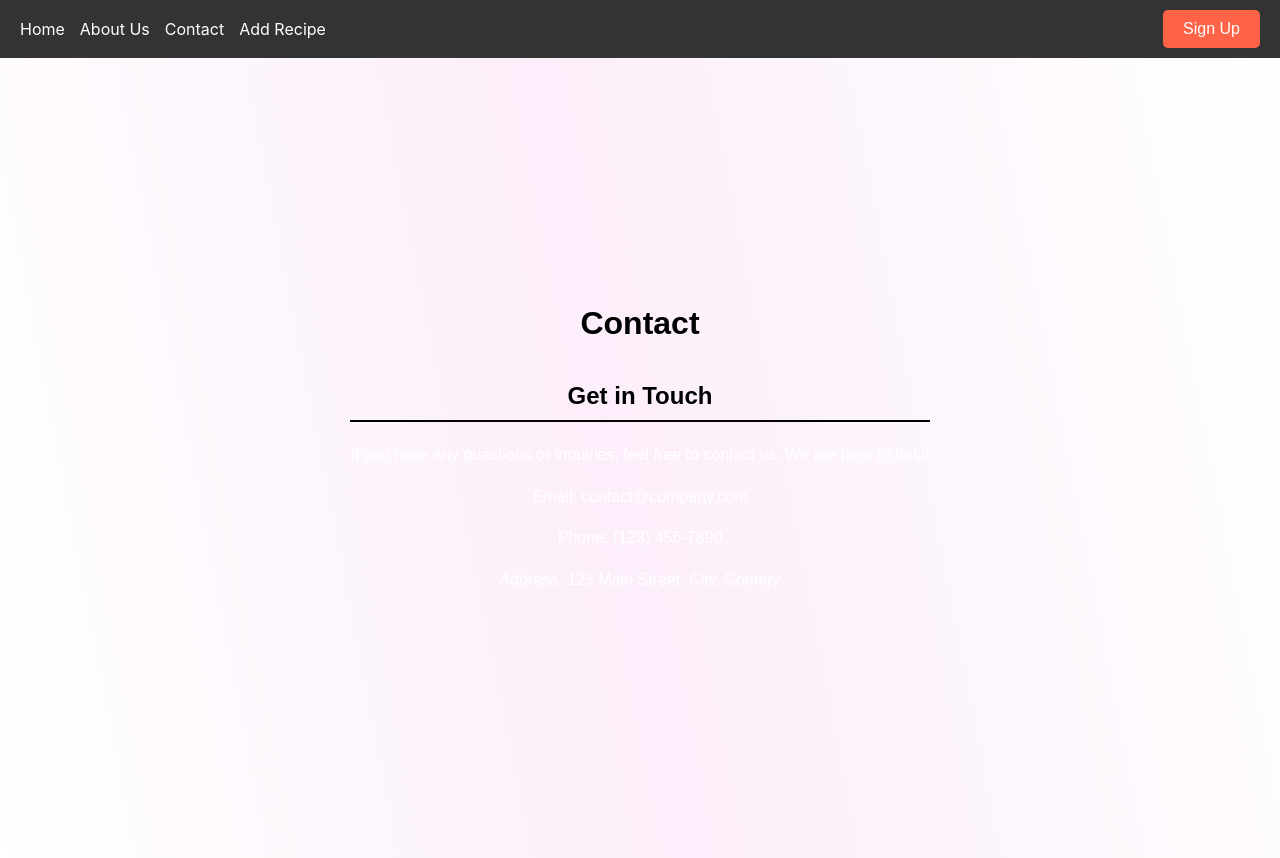
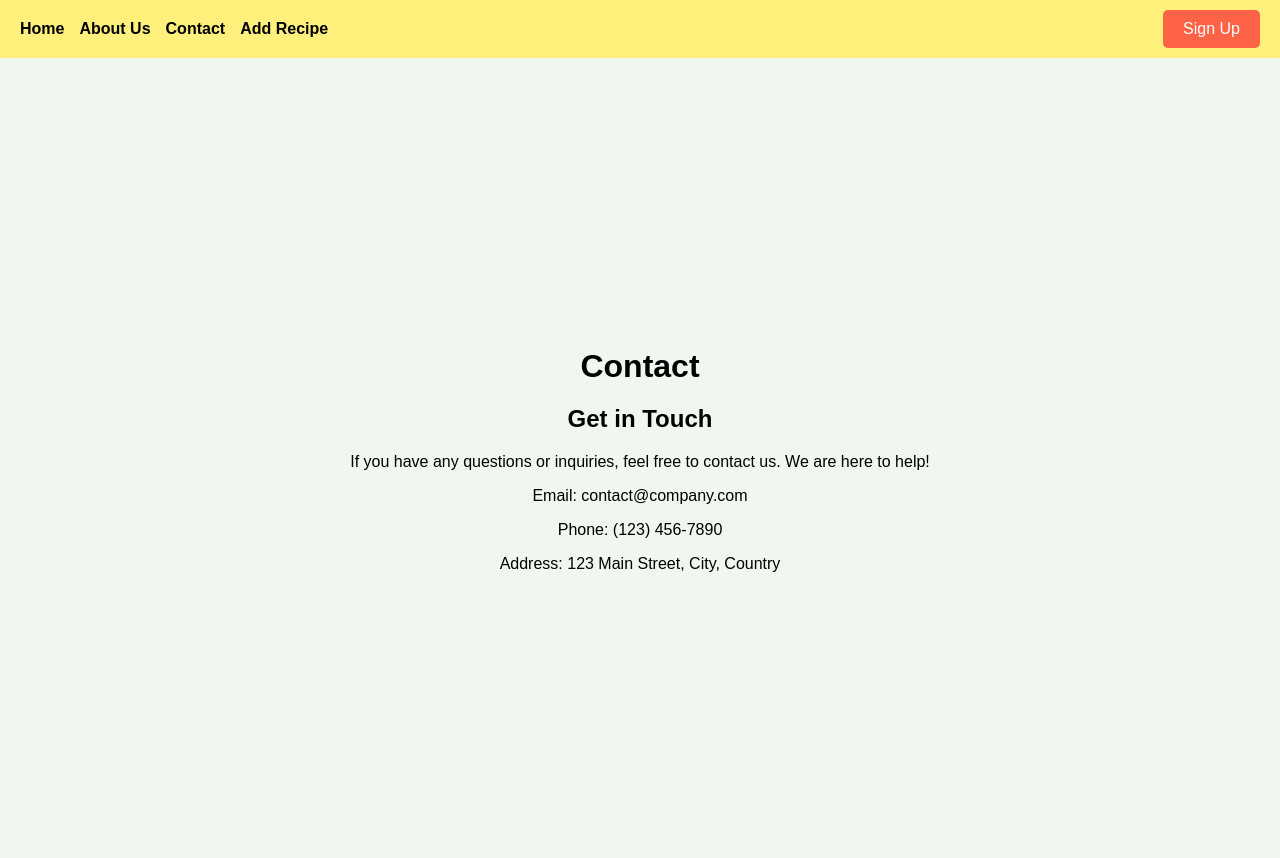
Before and after one commit to shaheen234/Recipe_Realm, a React (Create React App) app in the folder my-app/: page /contact in a window 1280 px wide. Built offline with nearby package versions, Linux system fonts and the light colour scheme.

Commit message:
File incoming

```diff
--- a/my-app/src/AddRecipe.jsx
+++ b/my-app/src/AddRecipe.jsx
@@ -5,31 +5,34 @@ import './App.css'; // Import the CSS file
 const AddRecipe = () => {
   const [category, setCategory] = useState('');
   const [title, setTitle] = useState('');
-  const [image, setImage] = useState('');
+  const [imageFile, setImageFile] = useState(null); // State to hold the uploaded image file
   const [ingredients, setIngredients] = useState('');
   const [instructions, setInstructions] = useState('');
   const [cookingTime, setCookingTime] = useState('');
   const navigate = useNavigate();
   const [error, setError] = useState(null);
 
+  const handleFileChange = (e) => {
+    const file = e.target.files[0];
+    setImageFile(file);
+  };
+
   const handleSubmit = async (e) => {
     e.preventDefault();
 
-    const params = {
-      category,
-      title,
-      image,
-      ingredients,
-      instructions,
-      cookingTime
-    };
+    const formData = new FormData();
+    formData.append('category', category);
+    formData.append('title', title);
+    if (imageFile) {
+      formData.append('image', imageFile);
+    }
+    formData.append('ingredients', ingredients);
+    formData.append('instructions', instructions);
+    formData.append('cookingTime', cookingTime);
 
     const requestOptions = {
       method: 'POST',
-      headers: {
-        'Content-Type': 'application/json',
-      },
-      body: JSON.stringify(params)
+      body: formData,
     };
 
     try {
@@ -45,7 +48,7 @@ const AddRecipe = () => {
     } catch (e) {
       console.log(e);
     }
-  }
+  };
 
   return (
     <div className="add-recipe-page">
@@ -64,16 +67,12 @@ const AddRecipe = () => {
           </div>
           <div>
             <label>Title:</label>
-            <input
-              type="text"
-              value={title}
-              onChange={(e) => setTitle(e.target.value)}
-              required
-            />
+            <input type="text" value={title} onChange={(e) => setTitle(e.target.value)} required />
           </div>
           <div>
-            <label>Image URL:</label>
-            <input type="text" value={image} onChange={(e) => setImage(e.target.value)} required />
+            <label>Upload Image:</label>
+            <input type="file" accept="image/*" onChange={handleFileChange} />
+            <small className='img-small'>Optional: Upload an image file</small>
           </div>
           <div>
             <label>Ingredients:</label>
@@ -92,6 +91,6 @@ const AddRecipe = () => {
       </div>
     </div>
   );
-}
+};
 
 export default AddRecipe;
--- a/my-app/src/App.css
+++ b/my-app/src/App.css
@@ -6,12 +6,13 @@
   align-items: center;
   justify-content: center;
   color: white;
-  background-image: linear-gradient(79deg, #ffffff, #fceefa 48%, #ffffff);
+  background-image: #F0F7EE;
 }
 
 .auth-form-container, .login-form, .register-form {
   display: flex;
   flex-direction: column;
+  background-color: #FFF07C;
 }
 
 @media screen and (min-width: 600px) {
@@ -40,16 +41,16 @@ input {
 
 button {
   border: none;
-  background-color: #f4c1c1;
+  background-color: #ff6347;
   padding: 20px;
   border-radius: 10px;
   cursor: pointer;
-  color: #000000;
+  color: #ffffff;
 }
 
 .link-btn {
   background: none;
-  color: white;
+  color: rgb(0, 0, 0);
   text-decoration: underline;
 }
 
@@ -120,7 +121,7 @@ h1 {
   padding: 20px;
   border: 1px solid #ccc;
   border-radius: 5px;
-  background-color: #f9f9f9;
+  background-color: #FFF07C;
 }
 
 .add-recipe-container h2 {
@@ -151,15 +152,14 @@ h1 {
   display: block;
   width: 100%;
   padding: 10px;
-  background-color: #4CAF50;
   color: white;
   border: none;
   border-radius: 4px;
   cursor: pointer;
 }
 
-.add-recipe-container button:hover {
-  background-color: #45a049;
+.img-small{
+  color: black;
 }
 
 .form-container {
--- a/my-app/src/style.css
+++ b/my-app/src/style.css
@@ -1,41 +1,6 @@
 /* styles.css */
 
-.page-container {
-    padding: 20px;
-    font-family: Arial, sans-serif;
-  }
 
-  h1 {
-    text-align: center;
-    margin-bottom: 40px;
-  }
-
-  section {
-    margin-bottom: 40px;
-  }
-
-  h2 {
-    border-bottom: 2px solid #000;
-    padding-bottom: 10px;
-    margin-bottom: 20px;
-  }
-
-  p {
-    line-height: 1.6;
-  }
-
-  .about-us .team-member {
-    display: flex;
-    align-items: center;
-    margin-bottom: 20px;
-  }
-
-  .about-us .team-member img {
-    border-radius: 50%;
-    width: 100px;
-    height: 100px;
-    margin-right: 20px;
-  }
 
 /* General Styles */
 .header {
@@ -43,7 +8,7 @@
   justify-content: space-between;
   align-items: center;
   padding: 10px 20px;
-  background-color: #333;
+  background-color: #FFF07C;
   color: white;
 }
 
@@ -63,8 +28,9 @@
 }
 
 .nav-links a {
-  color: white;
+  color: rgb(0, 0, 0);
   text-decoration: none;
+  font-weight: 600;
 }
 
 .nav-links a:hover {
@@ -96,3 +62,106 @@
   outline: none;
   box-shadow: 0 0 5px rgba(255, 99, 71, 0.5);
 }
+
+
+
+
+/* style.css */
+
+/* General styles for the page */
+body {
+  margin: 0;
+  font-family: Arial, sans-serif;
+  background-color: #F0F7EE; /* Background color for the page */
+  color: #333; /* Text color */
+}
+
+/* Container for the About Us page */
+.page-container {
+  max-width: 1200px;
+  margin: 0 auto;
+  padding: 20px;
+}
+
+/* Section headings */
+h1, h2 {
+  color: black; /* Darker color for headings */
+  text-align: center;
+  margin-bottom: 20px;
+}
+
+/* Mission section */
+.mission {
+   /* Matching the navbar and login form color */
+  padding: 20px;
+  border-radius: 8px;
+  margin-bottom: 20px;
+}
+
+p{
+  color: black;
+}
+
+.mission p {
+  margin: 0;
+  color: black;
+  font-size: 1.2em;
+}
+
+/* Team section */
+.team {
+  margin-bottom: 20px;
+}
+
+.team-member {
+  display: flex;
+  flex-direction: column;
+  align-items: center;
+  margin-bottom: 20px;
+}
+
+.team-member img {
+  width: 150px;
+  height: 150px;
+  border-radius: 50%;
+  margin-bottom: 10px;
+}
+
+.team-member h3 {
+  color: black;
+  margin: 10px 0 5px;
+}
+
+.team-member p {
+  margin: 0;
+  color: black;
+  font-style: italic;
+}
+
+/* History section */
+.history {
+  padding: 20px;
+  border-radius: 8px;
+  margin-bottom: 20px;
+}
+
+.history p {
+  margin: 0;
+  color: black;
+  font-size: 1.2em;
+}
+
+/* Values section */
+.values {
+  padding: 20px;
+  border-radius: 8px;
+  margin-bottom: 20px;
+}
+
+.values p {
+  margin: 0;
+  color: black;
+  font-size: 1.2em;
+}
+
+/* Add any additional specific styles here */
```
